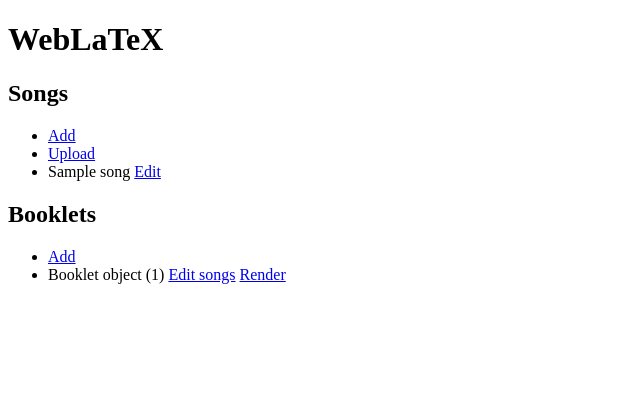
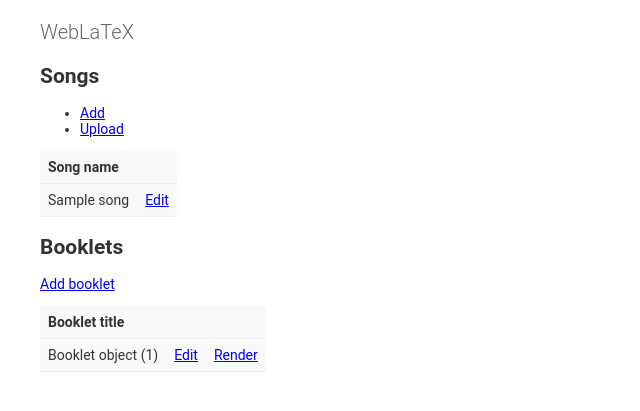
Before and after one commit to Mortal/weblatex, a Django app: page / in a window 1280 px wide. Shown: the top 411 px of the page, without its empty margins (0-640 px from the left). Run offline with Django 3.2, Linux system fonts and the light colour scheme; tables that the repository leaves empty hold one stand-in row (values such as "Sample post").

Commit message:
Add style.css (heavily inspired by Django 1.9 admin)

```diff
--- /dev/null
+++ b/weblatex/static/weblatex/style.css
@@ -0,0 +1,29 @@
+/* vim: set sw=4 et: */
+body {
+    margin: 20px 40px;
+    font-family: "Roboto","Lucida Grande","DejaVu Sans","Bitstream Vera Sans",Verdana,Arial,sans-serif;
+    color: #333;
+    font-size: 14px;
+}
+
+h1 {
+    margin: 0 0 20px;
+    color: #666;
+    font-size: 20px;
+    font-weight: 300;
+}
+
+table {
+    border-collapse: collapse;
+}
+
+td, th {
+    line-height: 16px;
+    border-bottom: 1px solid #eee;
+    text-align: left;
+    padding: 8px;
+}
+
+tr:nth-child(odd) {
+    background-color: #f9f9f9;
+}
--- a/weblatex/templates/weblatex/base.html
+++ b/weblatex/templates/weblatex/base.html
@@ -1,8 +1,10 @@
+{% load staticfiles %}
 <!DOCTYPE html>
 <html>
 <head>
 <meta charset="utf-8" />
 <title>WebLaTeX</title>
+<link rel="stylesheet" type="text/css" href="{% static 'weblatex/style.css' %}" />
 </head>
 <body>
 {% block content %}{% endblock %}
--- a/weblatex/templates/weblatex/front.html
+++ b/weblatex/templates/weblatex/front.html
@@ -6,17 +6,42 @@
 <ul>
 <li><a href="{% url 'song_create' %}">Add</a></li>
 <li><a href="{% url 'song_upload' %}">Upload</a></li>
+</ul>
+<table>
+<thead>
+<tr>
+<th>Song name</th>
+<th></th>
+</tr>
+</thead>
+<tbody>
 {% for song in songs %}
-<li>{{ song }} <a href="{% url 'song_update' pk=song.pk %}">Edit</a></li>
+<tr>
+<td>{{ song }}</td>
+<td><a href="{% url 'song_update' pk=song.pk %}">Edit</a></td>
+</tr>
 {% endfor %}
-</ul>
+</tbody>
+</table>
 
 <h2>Booklets</h2>
-<ul>
-<li><a href="{% url 'booklet_create' %}">Add</a></li>
+<p><a href="{% url 'booklet_create' %}">Add booklet</a></p>
+<table>
+<thead>
+<tr>
+<th>Booklet title</th>
+<th></th>
+<th></th>
+</tr>
+</thead>
+<tbody>
 {% for booklet in booklets %}
-<li>{{ booklet }} <a href="{% url 'booklet_songs' pk=booklet.pk %}">Edit songs</a>
-    <a href="{% url 'booklet_render' pk=booklet.pk %}">Render</a></li>
+<tr>
+<td>{{ booklet }}</td>
+<td><a href="{% url 'booklet_update' pk=booklet.pk %}">Edit</a></td>
+<td><a href="{% url 'booklet_render' pk=booklet.pk %}">Render</a></td>
+</tr>
 {% endfor %}
-</ul>
+</tbody>
+</table>
 {% endblock %}
```
